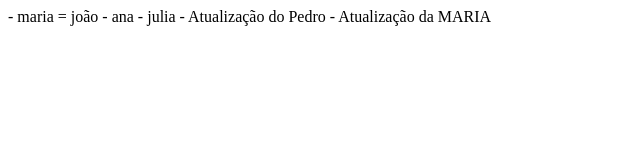
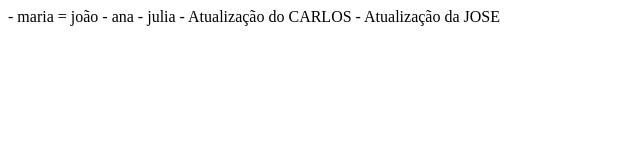
Before and after one commit to Joaocarlosestanislau/projeto_2b, a plain HTML site: page index.html in a window 1280 px wide. Shown: the full height of the page, 0-640 px from the left. Drawn offline with Linux system fonts and the light colour scheme.

Commit message:
Versão c

```diff
--- a/index.html
+++ b/index.html
@@ -11,7 +11,7 @@
     = joão
     - ana
     - julia
-    - Atualização do Pedro
-    - Atualização da MARIA
+    - Atualização do CARLOS
+    - Atualização da JOSE
 </body>
 </html>
```
